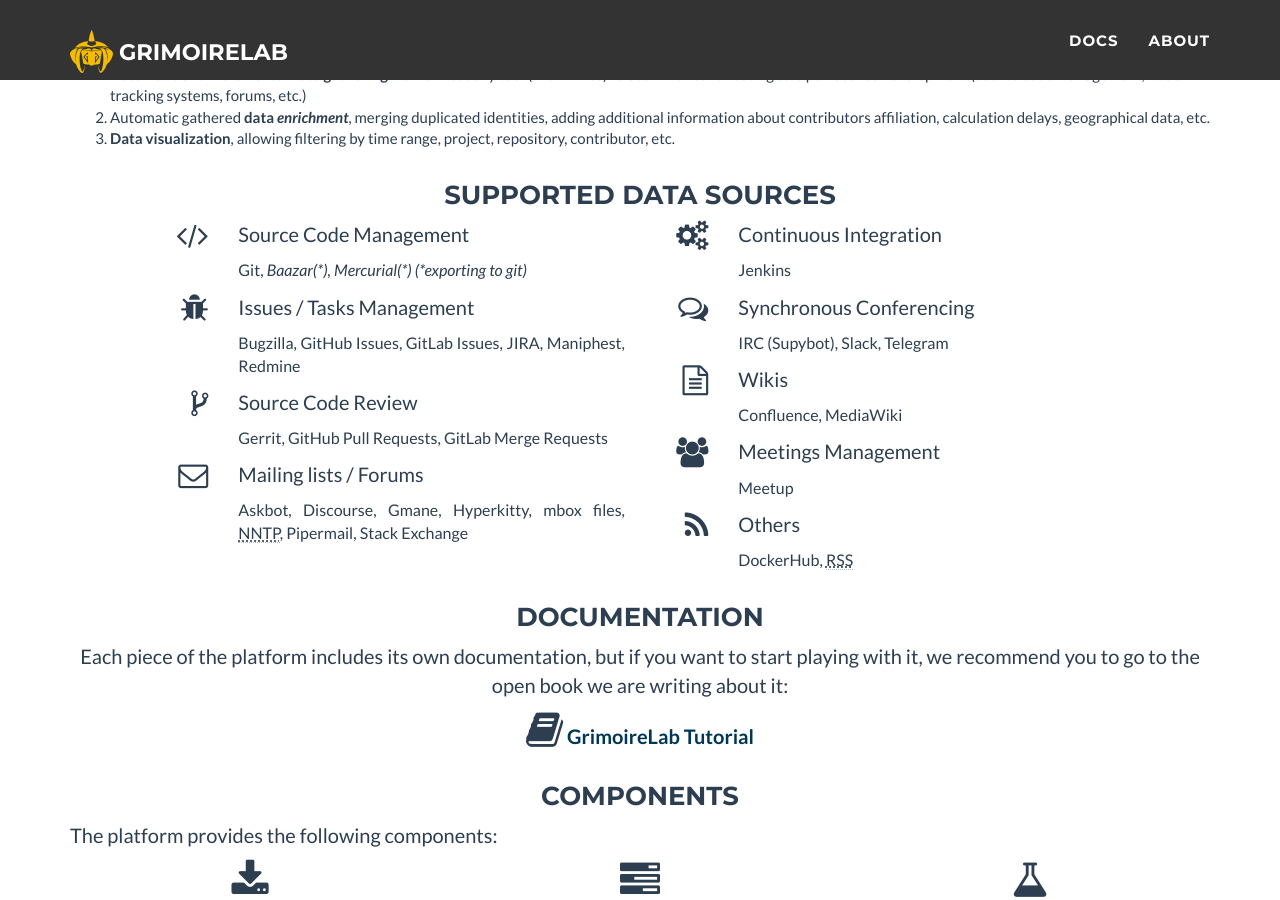
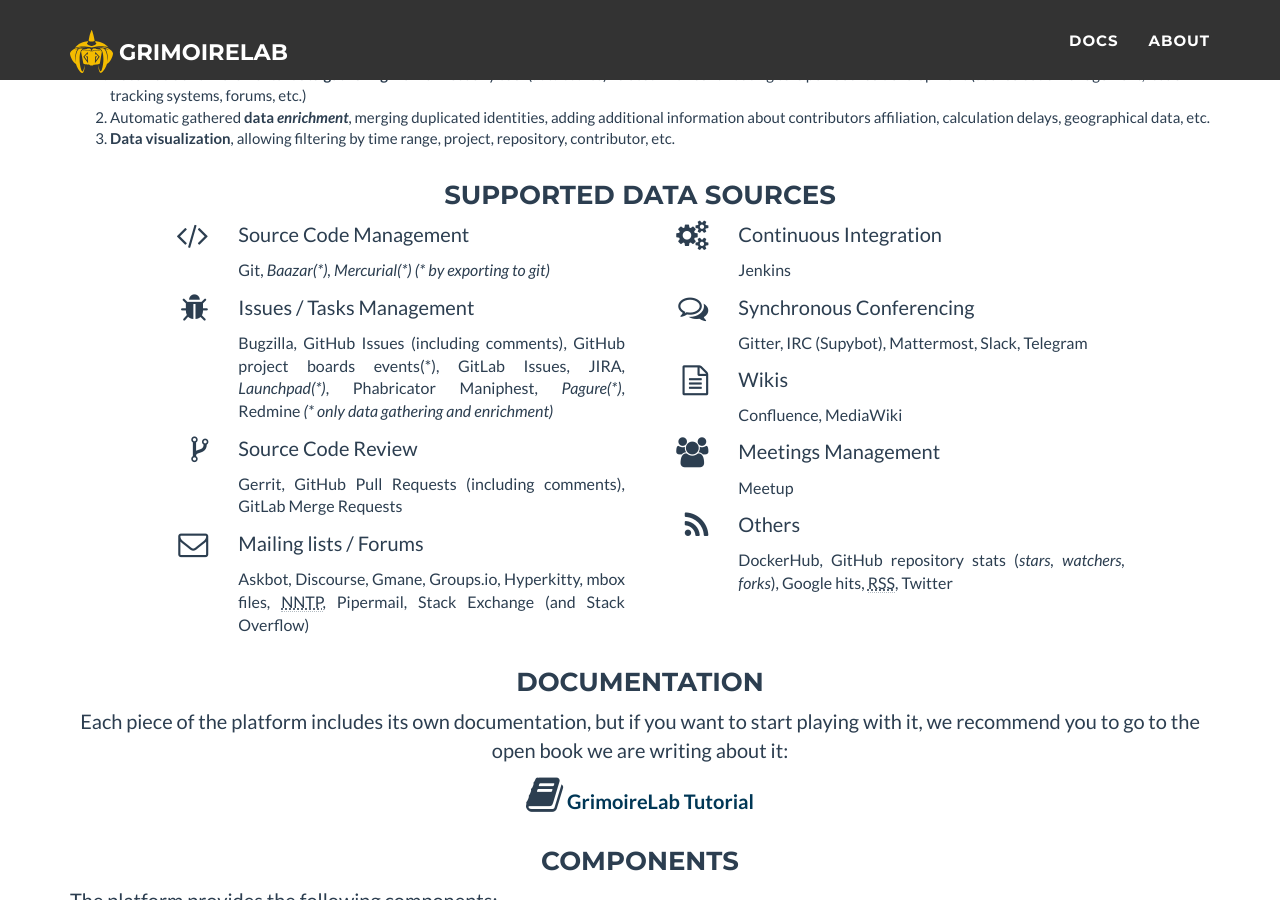
Before and after one commit to chaoss/grimoirelab, a Jekyll site: the page built from docs/index.html, in a window 1280 px wide and 900 px high, scrolled down 944 px. Built offline with Jekyll 4.4.1, drawn with Linux system fonts in a browser that asks for light colours; nearby versions of some CDN libraries.

Commit message:
Add data sources to GrimoireLab website
Add missing data sources

Signed-off-by: Jose Manrique Lopez de la Fuente <jsmanrique@bitergia.com>

Add missing data sources and clarification about those partially covered

Signed-off-by: Jose Manrique Lopez de la Fuente <jsmanrique@bitergia.com>

Fix some typos about GitHub events, GitHub project boards events

Signed-off-by: Jose Manrique Lopez de la Fuente <jsmanrique@bitergia.com>

```diff
--- a/docs/index.html
+++ b/docs/index.html
@@ -41,28 +41,30 @@
             <div class="col-xs-2 text-right"><i class="fa fa-2x fa-code"></i></div>
             <div class="col-xs-10">
               <p>Source Code Management</p>
-              <p class="text-justify small">Git, <em>Baazar(*), Mercurial(*) (*exporting to git)</em></p>
+              <p class="text-justify small">Git, <i>Baazar(*), Mercurial(*) (* by exporting to git)</i></p>
             </div>
           </div>
           <div class="row">
             <div class="col-xs-2 text-right"><i class="fa fa-2x fa-bug"></i></div>
             <div class="col-xs-10">
               <p>Issues / Tasks Management</p>
-              <p class="text-justify small">Bugzilla, GitHub Issues, GitLab Issues, JIRA, Maniphest, Redmine</p>
+              <p class="text-justify small">Bugzilla, GitHub Issues (including comments), GitHub project boards events(*),
+                GitLab Issues, JIRA, <i>Launchpad(*)</i>, Phabricator Maniphest, <i>Pagure(*)</i>,
+                Redmine <i>(* only data gathering and enrichment)</i></p>
             </div>
           </div>
           <div class="row">
             <div class="col-xs-2 text-right"><i class="fa fa-2x fa-code-fork"></i></div>
             <div class="col-xs-10">
               <p>Source Code Review</p>
-              <p class="text-justify small">Gerrit, GitHub Pull Requests, GitLab Merge Requests</p>
+              <p class="text-justify small">Gerrit, GitHub Pull Requests (including comments), GitLab Merge Requests</p>
             </div>
           </div>
           <div class="row">
             <div class="col-xs-2 text-right"><i class="fa fa-2x fa-envelope-o"></i></div>
             <div class="col-xs-10">
               <p>Mailing lists / Forums</p>
-              <p class="text-justify small">Askbot, Discourse, Gmane, Hyperkitty, mbox files, <abbr title="Network News Transfer Protocol">NNTP</abbr>, Pipermail, Stack Exchange</p>
+              <p class="text-justify small">Askbot, Discourse, Gmane, Groups.io, Hyperkitty, mbox files, <abbr title="Network News Transfer Protocol">NNTP</abbr>, Pipermail, Stack Exchange (and Stack Overflow)</p>
             </div>
           </div>
 
@@ -80,7 +82,7 @@
             <div class="col-xs-2 text-right"><i class="fa fa-2x fa-comments-o"></i></div>
             <div class="col-xs-10">
               <p>Synchronous Conferencing</p>
-              <p class="text-justify small">IRC (Supybot), Slack, Telegram</p>
+              <p class="text-justify small">Gitter, IRC (Supybot), Mattermost, Slack, Telegram</p>
             </div>
           </div>
           <div class="row">
@@ -101,7 +103,7 @@
             <div class="col-xs-2 text-right"><i class="fa fa-2x fa-rss"></i></div>
             <div class="col-xs-10">
               <p>Others</p>
-              <p class="text-justify small">DockerHub, <abbr title="Really Simple Syndication">RSS</abbr></p>
+              <p class="text-justify small">DockerHub, GitHub repository stats (<em>stars, watchers, forks</em>),  Google hits, <abbr title="Really Simple Syndication">RSS</abbr>, Twitter</p>
             </div>
           </div>
         </div>
```
